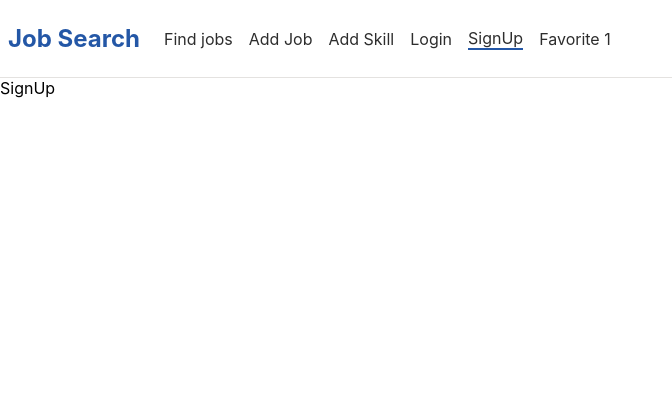
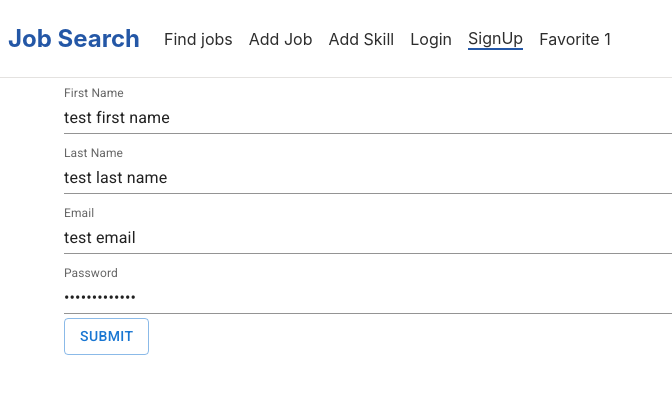
Before and after one commit to sounit-organization/job_search_app_front, a React (Create React App) app: page /signUp in a window 1280 px wide. Shown: the top 394 px of the page, without its empty margins (0-672 px from the left). Built offline with nearby package versions, Linux system fonts and the light colour scheme.

Commit message:
add sign-up form

```diff
--- a/package.json
+++ b/package.json
@@ -3,6 +3,9 @@
   "version": "0.1.0",
   "private": true,
   "dependencies": {
+    "@emotion/react": "^11.9.3",
+    "@emotion/styled": "^11.9.3",
+    "@mui/material": "^5.8.6",
     "@testing-library/user-event": "^13.5.0",
     "@types/jest": "^27.4.1",
     "@types/node": "^16.11.27",
--- a/public/index.html
+++ b/public/index.html
@@ -8,6 +8,11 @@
     <meta
       name="description"
       content="Web site created using create-react-app"
+    />
+    <!-- mui-v5 font -->
+    <link
+      rel="stylesheet"
+      href="https://fonts.googleapis.com/css?family=Roboto:300,400,500,700&display=swap"
     />
     <link rel="apple-touch-icon" href="%PUBLIC_URL%/logo192.png" />
     <!--
--- /dev/null
+++ b/src/presentation/components/organisms/SignUpForm.tsx
@@ -0,0 +1,80 @@
+import { useState } from "react";
+import { TextField, Container, FormControl, Button } from "@mui/material";
+
+const SignUpForm = () => {
+  const initialValues = {
+    firstName: "test first name",
+    lastName: "test last name",
+    email: "test email",
+    password: "test password",
+  };
+
+  const [values, setValues] = useState(initialValues);
+  const { firstName, lastName, email, password } = values;
+
+  const valueChangeHandler: React.ChangeEventHandler<
+    HTMLInputElement | HTMLTextAreaElement
+  > = (event) => {
+    setValues((prevState) => ({
+      ...prevState,
+      [event.target.name]: event.target.value,
+    }));
+  };
+
+  const submitHandler: React.FormEventHandler<HTMLFormElement> = (event) => {
+    event.preventDefault();
+
+    console.log("submitHandler");
+    console.log({ firstName, lastName, email, password });
+  };
+
+  return (
+    <Container>
+      <form onSubmit={submitHandler}>
+        <FormControl fullWidth margin="dense">
+          <TextField
+            fullWidth
+            name="firstName"
+            label="First Name"
+            variant="standard"
+            value={firstName}
+            onChange={valueChangeHandler}
+          />
+        </FormControl>
+        <FormControl fullWidth margin="dense">
+          <TextField
+            fullWidth
+            name="lastName"
+            label="Last Name"
+            variant="standard"
+            value={lastName}
+          />
+        </FormControl>
+        <FormControl fullWidth margin="dense">
+          <TextField
+            fullWidth
+            name="email"
+            label="Email"
+            variant="standard"
+            value={email}
+          />
+        </FormControl>
+        <FormControl fullWidth margin="dense">
+          <TextField
+            fullWidth
+            name="password"
+            label="Password"
+            type="password"
+            variant="standard"
+            value={password}
+          />
+        </FormControl>
+        <Button type="submit" variant="outlined">
+          Submit
+        </Button>
+      </form>
+    </Container>
+  );
+};
+
+export default SignUpForm;
--- a/src/presentation/pages/SignUp.tsx
+++ b/src/presentation/pages/SignUp.tsx
@@ -1,7 +1,8 @@
 import React from "react";
+import SignUpForm from "../components/organisms/SignUpForm";
 
 const SignUp = () => {
-  return <div>SignUp</div>;
+  return <SignUpForm />;
 };
 
 export default SignUp;
```
Also changed, not shown: 1 other file (tests, documents, lock files or other folders).
